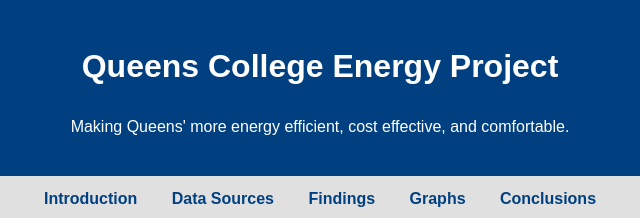
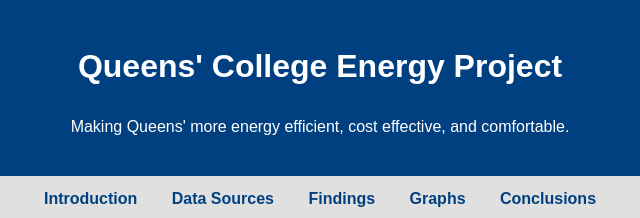
Before and after one commit to HugoL70/queensenergy.github.io, a plain HTML site: page index.html in a window 1280 px wide. Shown: the top 218 px of the page, 320-960 px from the left. Drawn offline with Linux system fonts and the light colour scheme.

Commit message:
Update index.html

```diff
--- a/index.html
+++ b/index.html
@@ -57,7 +57,7 @@
 <body>
 
   <header>
-    <h1>Queens College Energy Project</h1>
+    <h1>Queens' College Energy Project</h1>
     <p>Making Queens' more energy efficient, cost effective, and comfortable.</p>
   </header>
 
```
